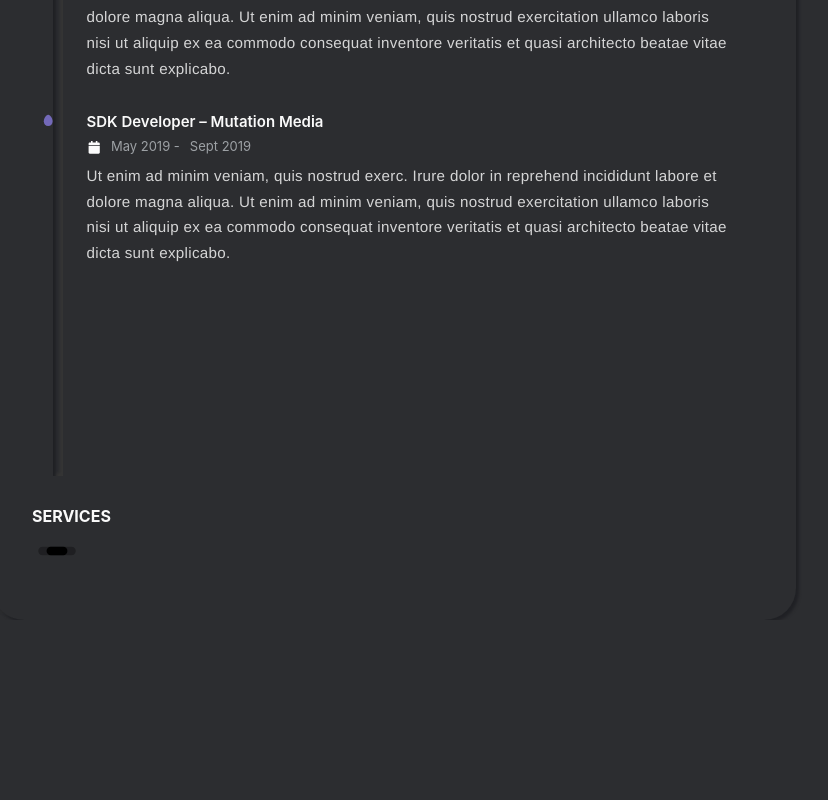
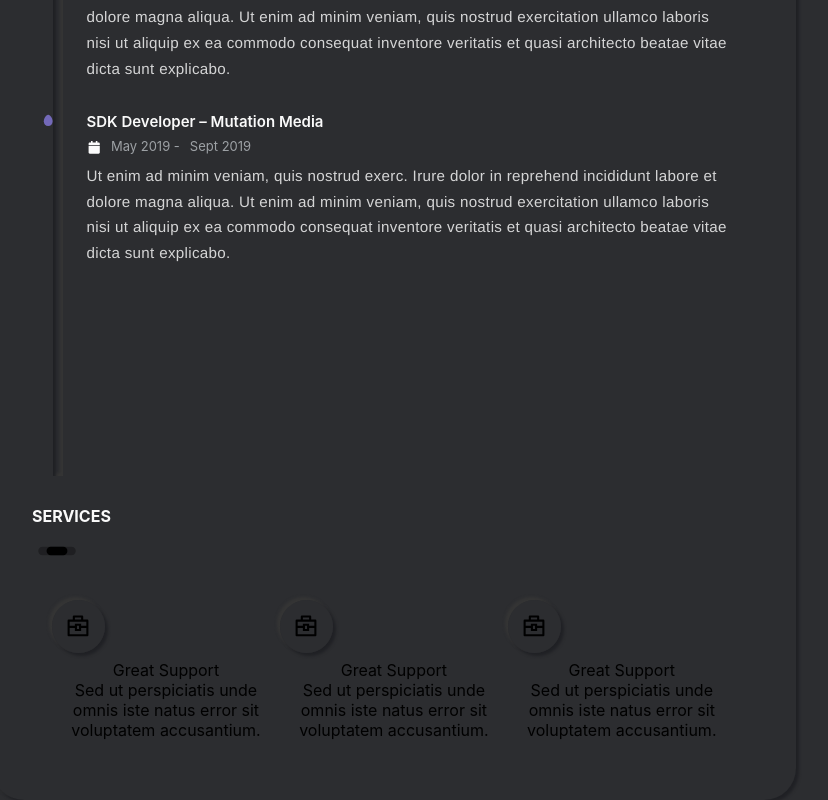
Before and after one commit to codexprt2/steve-app, a Next.js app: page /about in a window 1280 px wide. Shown: the part 2680-3480 px from the top of the page, without its empty margins (113-941 px from the left). Before the commit the page ends 3300 px from the top, so only its background shows below. Built offline with nearby package versions, Linux system fonts and the light colour scheme.

Commit message:
Service component start

```diff
--- a/components/ExperienceComponent.js
+++ b/components/ExperienceComponent.js
@@ -1,7 +1,6 @@
 import React from "react";
 import styles from "./EXPERIENCE.module.css";
 import { RiBriefcase4Line } from "react-icons/ri";
-import ProgressBar from "./ProgressBar";
 
 const ExperienceComponent = () => {
 	return (
--- a/components/SERVICE.module.css
+++ b/components/SERVICE.module.css
@@ -1,2 +1,42 @@
 .mainContainer {
 }
+.mainContent {
+	display: flex;
+	flex-wrap: wrap;
+	justify-content: center;
+	align-items: center;
+}
+.contentDiv {
+	flex: 0 0 33.333333%;
+	max-width: 33.333333%;
+	text-align: center !important;
+}
+.iconContainer {
+	border-radius: 2rem;
+	box-shadow: 3px 3px 3px #202125, -3px -3px 3px #353535;
+	position: absolute !important;
+}
+.iconInner {
+	position: absolute;
+	top: 50%;
+	left: 50%;
+	transform: translate(-50%, -50%);
+}
+.iconOutter {
+	position: relative;
+	border-radius: 50%;
+	margin-left: auto;
+	margin-right: auto;
+	line-height: 0.7;
+	background-color: #2c2d30;
+	width: 3.3rem;
+	height: 3.3rem;
+}
+.title {
+	margin-top: 60px;
+	text-align: center;
+}
+.center {
+	text-align: center;
+	position: relative;
+}
--- a/components/ServiceContent.js
+++ b/components/ServiceContent.js
@@ -1,12 +1,55 @@
 import React from "react";
 import styles from "./SERVICE.module.css";
+import { RiBriefcase4Line } from "react-icons/ri";
 
 const ServiceContent = () => {
 	return (
 		<div className={styles.mainContainer}>
-			{/* <div>Hello</div>
-			<p>hi hi hi</p>
-			<div>Hiii</div> */}
+			<div className={styles.mainContent}>
+				<div className={styles.contentDiv}>
+					<div className={styles.iconContainer}>
+						<div className={styles.iconOutter}>
+							<div className={styles.iconInner}>
+								<RiBriefcase4Line size={25} />
+							</div>
+						</div>
+					</div>
+					<div className={styles.title}>Great Support</div>
+					<div>
+						Sed ut perspiciatis unde omnis iste natus error sit voluptatem
+						accusantium.
+					</div>
+				</div>
+				<div className={styles.contentDiv}>
+					<div className={styles.iconContainer}>
+						<div className={styles.iconOutter}>
+							<div className={styles.iconInner}>
+								<RiBriefcase4Line size={25} />
+							</div>
+						</div>
+					</div>
+					<div className={styles.title}>Great Support</div>
+					<div>
+						Sed ut perspiciatis unde omnis iste natus error sit voluptatem
+						accusantium.
+					</div>
+				</div>
+				<div className={styles.contentDiv}>
+					<div className={styles.iconContainer}>
+						<div className={styles.iconOutter}>
+							<div className={styles.iconInner}>
+								<RiBriefcase4Line size={25} />
+							</div>
+						</div>
+					</div>
+
+					<div className={styles.title}>Great Support</div>
+					<div>
+						Sed ut perspiciatis unde omnis iste natus error sit voluptatem
+						accusantium.
+					</div>
+				</div>
+			</div>
 		</div>
 	);
 };
--- a/pages/About.module.css
+++ b/pages/About.module.css
@@ -138,3 +138,6 @@
 .serviceContainer {
 	margin-top: 30px;
 }
+.serviceContent {
+	padding: 20px;
+}
```
